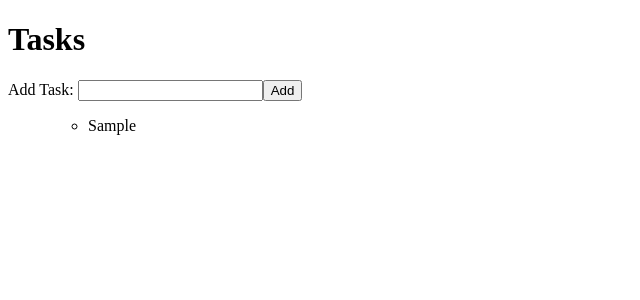
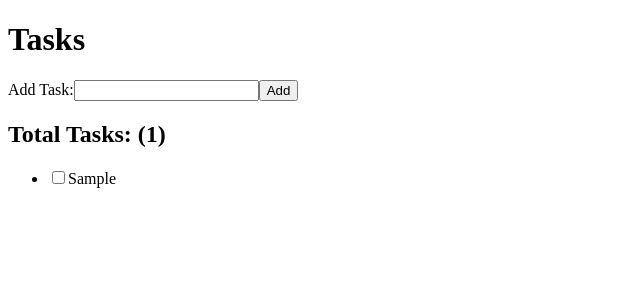
Before and after one commit to sheikhlimon/daily-tasks-app, a React (Vite) app: page / in a window 1280 px wide. Both pictures are taken after typing "Sample" into the empty fields and a click on the button "Add". Shown: the top 300 px of the page, without its empty margins (0-640 px from the left). Built offline with nearby package versions, Linux system fonts and the light colour scheme.

Commit message:
feat: Refactoring and added onToggleTask handler
A new onToggleTask handler in App.tsx
Updated TaskListItem to render a checkbox with the task title
A new test case for toggling completion

```diff
--- a/src/AddTask.tsx
+++ b/src/AddTask.tsx
@@ -17,13 +17,13 @@ export default function AddTask({ onAddTask }: AddTaskProps) {
 
   return (
     <form onSubmit={handleAddTask}>
-      <label htmlFor="task-input">Add Task: </label>
+      <label htmlFor="task-input">Add Task:</label>
       <input
         value={taskName}
         onChange={(e) => setTaskName(e.target.value)}
         id="task-input"
       />
-      <button>Add</button>
+      <button type="submit">Add</button>
     </form>
   );
 }
--- a/src/App.tsx
+++ b/src/App.tsx
@@ -3,6 +3,7 @@ import AddTask from "./AddTask";
 import TaskList from "./TaskList";
 import type { Task } from "./types";
 import TaskListItem from "./TaskItemList";
+import TaskListHeader from "./TaskListHeader";
 
 function App() {
   // acting db for tasks
@@ -15,16 +16,22 @@ function App() {
     ]);
   };
 
+  const onToggleTask = (id: number) => {
+    setTasks(
+      tasks.map((task) =>
+        task.id === id ? { ...task, isCompleted: !task.isCompleted } : task,
+      ),
+    );
+  };
+
   return (
     <div>
       <h1>Tasks</h1>
       <AddTask onAddTask={onAddTask} />
-      <TaskList>
-        <ul>
-          {tasks.map((task) => (
-            <TaskListItem key={task.id}>{task.title}</TaskListItem>
-          ))}
-        </ul>
+      <TaskList header={<TaskListHeader count={tasks.length} />}>
+        {tasks.map((task) => (
+          <TaskListItem key={task.id} task={task} onToggleTask={onToggleTask} />
+        ))}
       </TaskList>
     </div>
   );
--- a/src/TaskItemList.tsx
+++ b/src/TaskItemList.tsx
@@ -1,3 +1,25 @@
-export default function TaskListItem({ children }: React.PropsWithChildren) {
-  return <li>{children}</li>;
+import type { Task } from "./types";
+
+type TaskListItemProps = {
+  task: Task;
+  onToggleTask: (id: number) => void;
+};
+
+export default function TaskListItem({
+  task,
+  onToggleTask,
+}: TaskListItemProps) {
+  return (
+    <li>
+      <label>
+        <input
+          type="checkbox"
+          checked={task.isCompleted}
+          onChange={() => onToggleTask(task.id)}
+          aria-label={task.title}
+        />
+        {task.title}
+      </label>
+    </li>
+  );
 }
--- a/src/TaskList.tsx
+++ b/src/TaskList.tsx
@@ -1,3 +1,14 @@
-export default function TaskList({ children }: React.PropsWithChildren) {
-  return <ul>{children}</ul>;
+type TaskListProps = {
+  header?: React.ReactNode;
+};
+export default function TaskList({
+  header,
+  children,
+}: React.PropsWithChildren<TaskListProps>) {
+  return (
+    <>
+      {header}
+      <ul>{children}</ul>
+    </>
+  );
 }
--- /dev/null
+++ b/src/TaskListHeader.tsx
@@ -0,0 +1,6 @@
+type TaskListHeaderProps = {
+  count: number;
+};
+export default function TaskListHeader({ count }: TaskListHeaderProps) {
+  return <h2>Total Tasks: ({count})</h2>;
+}
```
Also changed, not shown: 1 other file (tests, documents, lock files or other folders).
